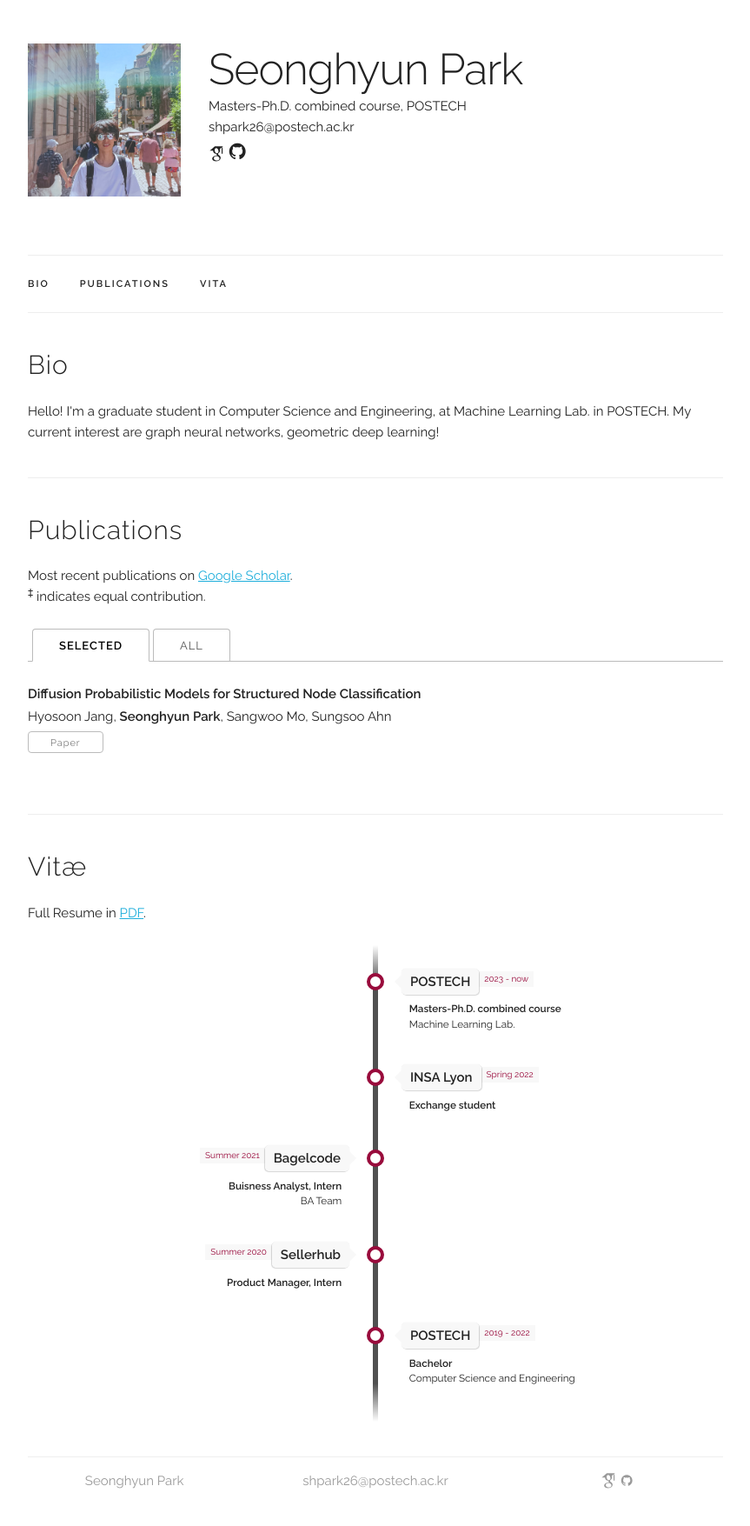
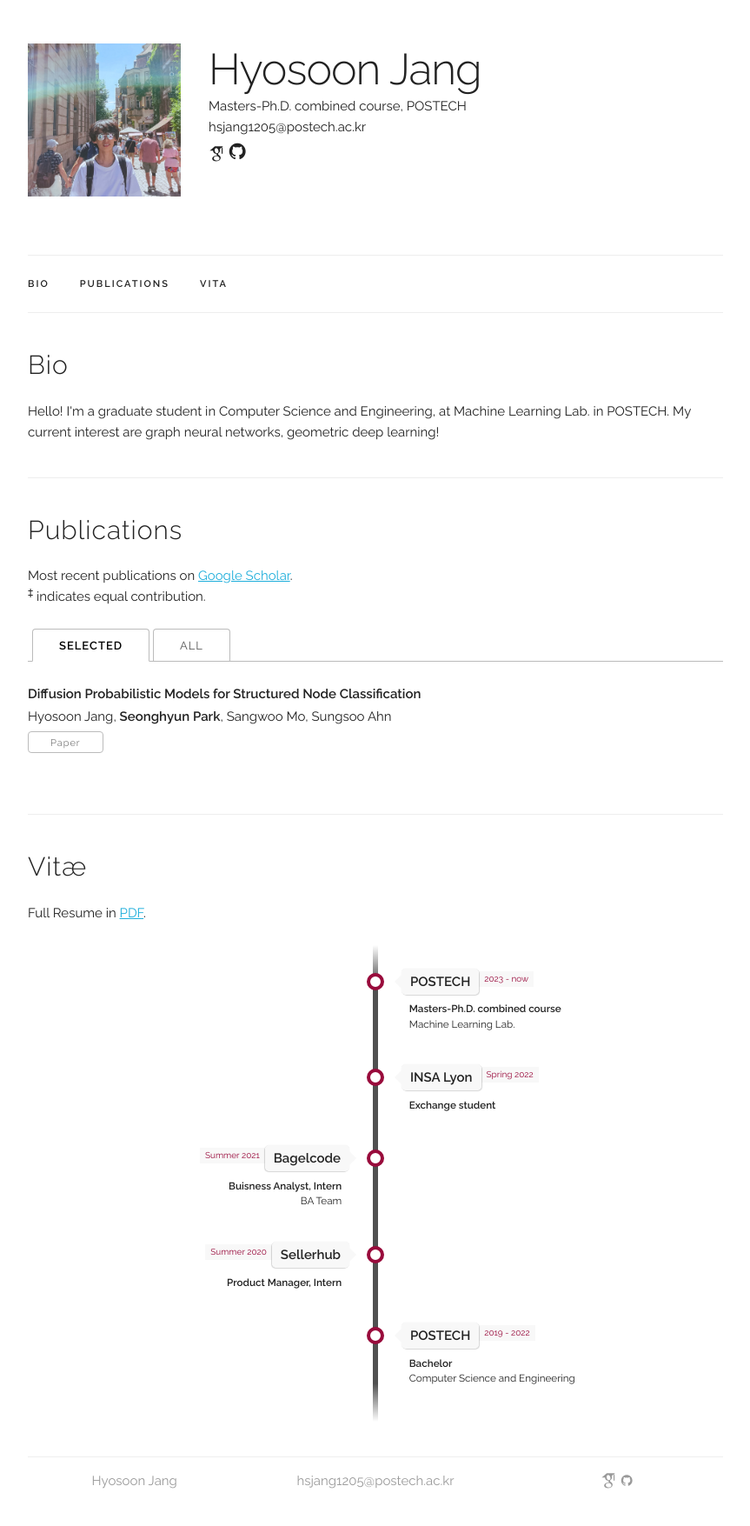
Before and after one commit to hsjang0/hsjang, a Jekyll site: the page built from index.html, in a window 1280 px wide. Shown: the whole page at 87% size, without its empty margins (208-1071 px from the left). Built offline with Jekyll 4.4.1, drawn with Linux system fonts in a browser that asks for light colours; some web fonts are replaced.

Commit message:
Update main_info.yaml

```diff
--- a/_data/main_info.yaml
+++ b/_data/main_info.yaml
@@ -1,9 +1,9 @@
-name: "Seonghyun Park"
+name: "Hyosoon Jang"
 title: "Masters-Ph.D. combined course, POSTECH "
-email: "shpark26@postech.ac.kr"
+email: "hsjang1205@postech.ac.kr"
 profile_pic: "/assets/profile-pics/strasbourg_square.jpeg"
 # twitter: "https://twitter.com/msaveski"
 # linkedin: "https://www.linkedin.com/in/msaveski"
-github: "https://github.com/seonghyun26"
+github: "https://github.com/hsjang0"
 # google_scholar: "https://scholar.google.com/citations?user=M3D870YAAAAJ&hl=en"
 # google_analystics_tracking_id: 'UA-46778883-1'
```
